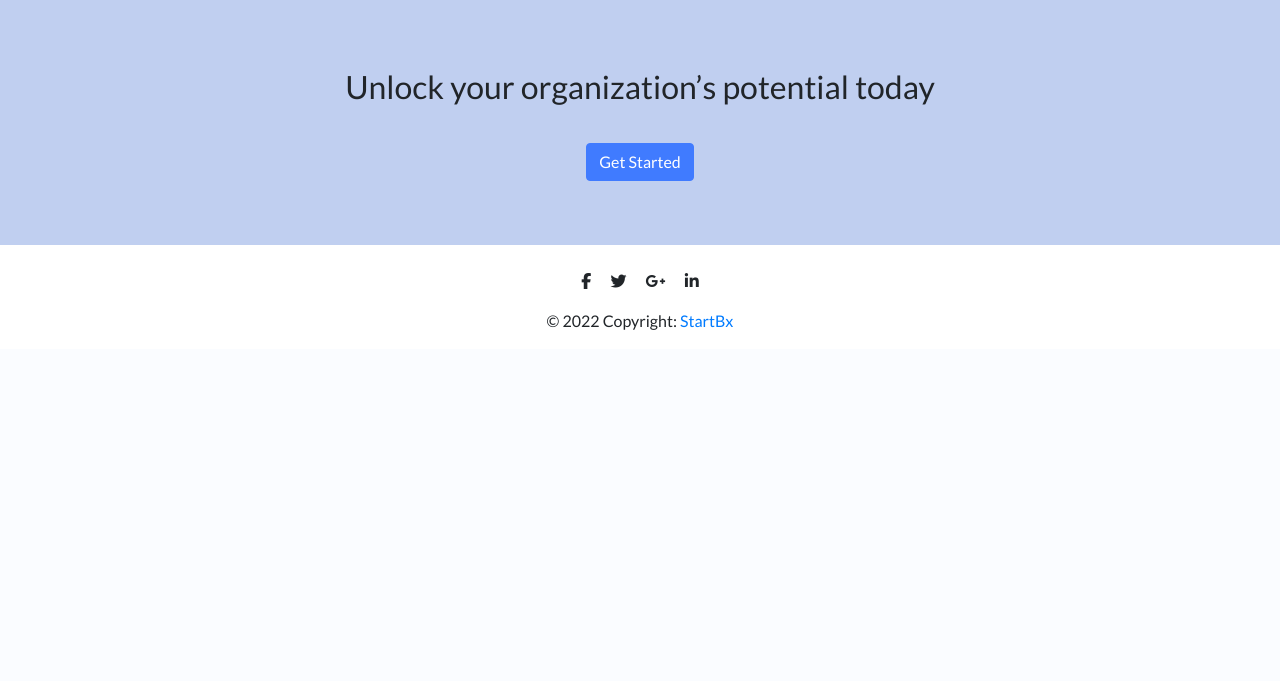
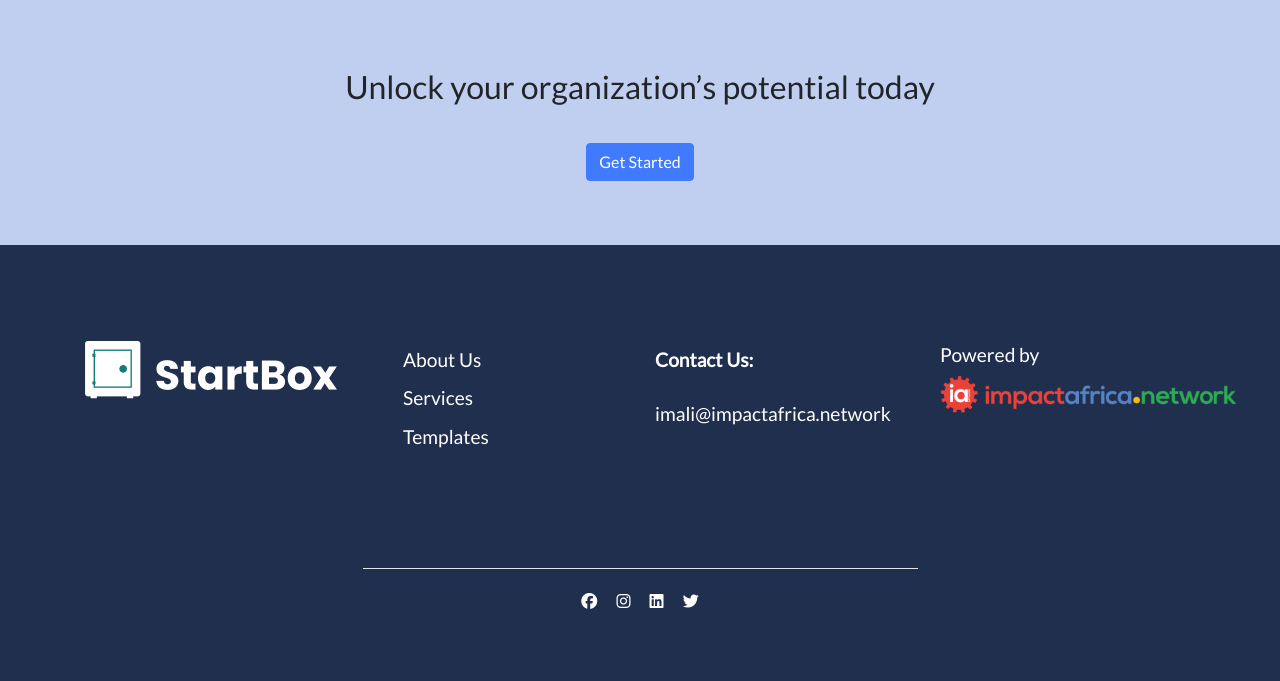
Before and after one commit to hellen17/StartBox, a Django app: page / in a window 1280 px wide. Shown: the part 3192-3873 px from the top of the page. Before the commit the page ends 3522 px from the top, so only its background shows below. Run offline with Django 4.2, Linux system fonts and the light colour scheme; some libraries are stand-ins or nearby versions.

Commit message:
Add footer

```diff
--- a/src/templates/base.html
+++ b/src/templates/base.html
@@ -79,6 +79,8 @@
       {% block extra_body %}
       {% endblock %}
 
+
+
       {% include "CTA.html" %}
       {% include "footer.html" %}
 
--- a/src/templates/footer.html
+++ b/src/templates/footer.html
@@ -1,43 +1,78 @@
-<!-- Footer -->
-<footer class="page-footer font-small special-color-dark pt-4">
+{% load static %}
+<style>
+  .list-footer {
+    list-style-type: none;
+    line-height: 2em;
+}
+.list-footer a {
+  color: #fff;
+  text-decoration: none;
+}
+a{
+  color: #fff;
+}
 
-    <!-- Footer Elements -->
-    <div class="container">
 
-      <!-- Social buttons -->
-      <ul class="list-unstyled list-inline text-center">
-        <li class="list-inline-item">
-          <a class="btn-floating btn-fb mx-1">
-            <i class="fab fa-facebook-f"> </i>
+@media only screen and (max-width: 968px) {
+
+  .list-footer{
+    padding-left: unset!important;
+
+  }
+  footer{
+    text-align: center;
+  }
+}
+</style>
+
+  <section style="background-color: #212F4F; position:relative;z-index:1;">
+    <footer class="d-flex align-items-center justify-content-center ">
+        <div class="container ">
+            <div class="pb-5" style="padding-top: 6rem;">
+                <div class="row" style="font-size:1.2em">
+                    <p class="col-md-3 pb-5">
+                      <img src="{% static 'img/StartBox_logo_white.png' %}" alt="StartBox logo">
+                    </p>
+                    <div class="col-md-3 list-footer pl-5 pb-5">
+                      <a href="#">
+                        <li>About Us</li>
                       </a>
-        </li>
-        <li class="list-inline-item">
-          <a class="btn-floating btn-tw mx-1">
-            <i class="fab fa-twitter"> </i>
+                      <a href="#">
+                        <li>Services</li>
                       </a>
-        </li>
-        <li class="list-inline-item">
-          <a class="btn-floating btn-gplus mx-1">
-            <i class="fab fa-google-plus-g"> </i>
+                      <a href="#">
+                        <li>Templates</li>
                       </a>
-        </li>
-        <li class="list-inline-item">
-          <a class="btn-floating btn-li mx-1">
-            <i class="fab fa-linkedin-in"> </i>
+                    </div>
+                    <div class="col-md-3 list-footer text-white pb-5">
+                      <p><strong>Contact Us:</strong></p>
+                      <a href="#">
+                        <li>imali@impactafrica.network</li>
                       </a>
-        </li>
-
-      </ul>
-      <!-- Social buttons -->
 
                     </div>
-    <!-- Footer Elements -->
+                    <p class="col-md-3"><span style="color: white;">Powered by</span>
+                        <a class="navbar-brand" href="https://impactafrica.network" target="_blank">
+                        <img src="{% static 'img/IAN-logo.png' %}" alt="Impact Africa" class="d-inline-block align-top logo" style="width: 300px;
+                        height: auto;">
+                    </a></p>
 
-    <!-- Copyright -->
-    <div class="footer-copyright text-center py-3">© 2022 Copyright:
-      <a href="/"> StartBx</a>
                 </div>
-    <!-- Copyright -->
+            </div>
+            <hr style="width:50%", size="3", color=white>
 
+            <div class="text-center text-white">
+              <a href="https://web.facebook.com/ImpactAfricaNetworkKE/?_rdc=1&_rdr " class="icons"><i
+                  class="fab fa-facebook p-2 "></i></a>
+              <a href="https://www.instagram.com/impactafricanetwork254/" class="icons "><i
+                  class="fab fa-instagram p-2 "></i></a>
+              <a href="https://www.linkedin.com/company/impactafrica-network/ " class="icons "><i
+                  class="fab fa-linkedin p-2 "></i></a>
+              <a href="https://https://twitter.com/IANetworkTweets" class="icons "><i
+                  class="fab fa-twitter p-2 "></i></a>
+            </div>
+        </div>
     </footer>
-  <!-- Footer -->
+
+
+</section>
--- a/src/templates/home.html
+++ b/src/templates/home.html
@@ -3,6 +3,8 @@
 {% block content %}
 {% load static %}
 <link rel="stylesheet" href="{% static 'css/pricing-services.css' %}">
+<link rel="stylesheet" href="{% static 'css/faq.css' %}">
+
 <style>
 
     .navbar-nav > a{
@@ -94,19 +96,6 @@
         </div>
      </section>
 
-
-<!--  How it works -->
-<!-- <section class="pb-5">
-    <div class="container">
-        <h2 class="text-center px-3 mb-3 font-weight-bold" style="color: #0735BF;">How It Works</h2>
-        <ul class="justify-center pl-5">
-            <li><strong>Determine what you want to accomplish </strong>- Would you like a comprehensive package that covers registration to compliance or would you like a specific document?</li>
-            <li><strong>Choose the service of your liking</strong>  - We have different packages ranging from one-time document downloads to different business packages that allow you to utilize all our services at a flat fee</li>
-            <li><strong>Access your startup-box </strong> - Following your choice of package with the services you require, your StartBx account will have your downloaded documents so that you have access to everything you need.</li>
-        </ul>
-    </div>
-</section> -->
-<!--  End of How it works -->
 
 <!-- How it Works -->
 <section style="background: rgba(7, 53, 191, 0.08);" id="howitworks">
@@ -383,6 +372,9 @@
 </section>
 <!-- End of Testimonial -->
 
+<!-- faq -->
+
+<!-- End of faq -->
 
 </main>
 
--- a/src/templates/product_detail.html
+++ b/src/templates/product_detail.html
@@ -85,7 +85,7 @@
 
                       <form method="post" action="{%url 'ian_cart:cart_add'%}">
                           {%csrf_token%}
-                          <input type="hidden" value="{{product.id}}" name="product_id">
+                          <input type="hidden" value="{{object.id}}" name="product_id">
                           <input type="hidden" value="1" name="quantity">
                           <button type="submit" class="btn btn-style-one"><i class="fa fa-shopping-cart pr-2" aria-hidden="true"></i>Add to Cart</button></a>
                       </form>
@@ -134,10 +134,9 @@
 
                 <div>
 
-                  <p>Behold {{item.product_name}}</p>
                   <form method="post" action="{%url 'ian_cart:cart_add'%}">
                       {%csrf_token%}
-                      <input type="hidden" value="{{item.id}}" name="product_id">
+                      <input type="hidden" value="{{object.id}}" name="product_id">
                       <input type="hidden" value="1" name="quantity">
                       <button type="submit" class="btn btn-style-one"><i class="fa fa-shopping-cart pr-2" aria-hidden="true"></i>Add to Cart</button></a>
                   </form>
```
Also changed, not shown: src/static/css/faq.css (added, +68 -0 lines), src/templates/faq.html (added, +115 -0 lines), src/static/img/IAN-logo.png (added), src/static/img/StartBox_logo_white.png (added). Lines whose indentation alone changed are shown as unchanged.
